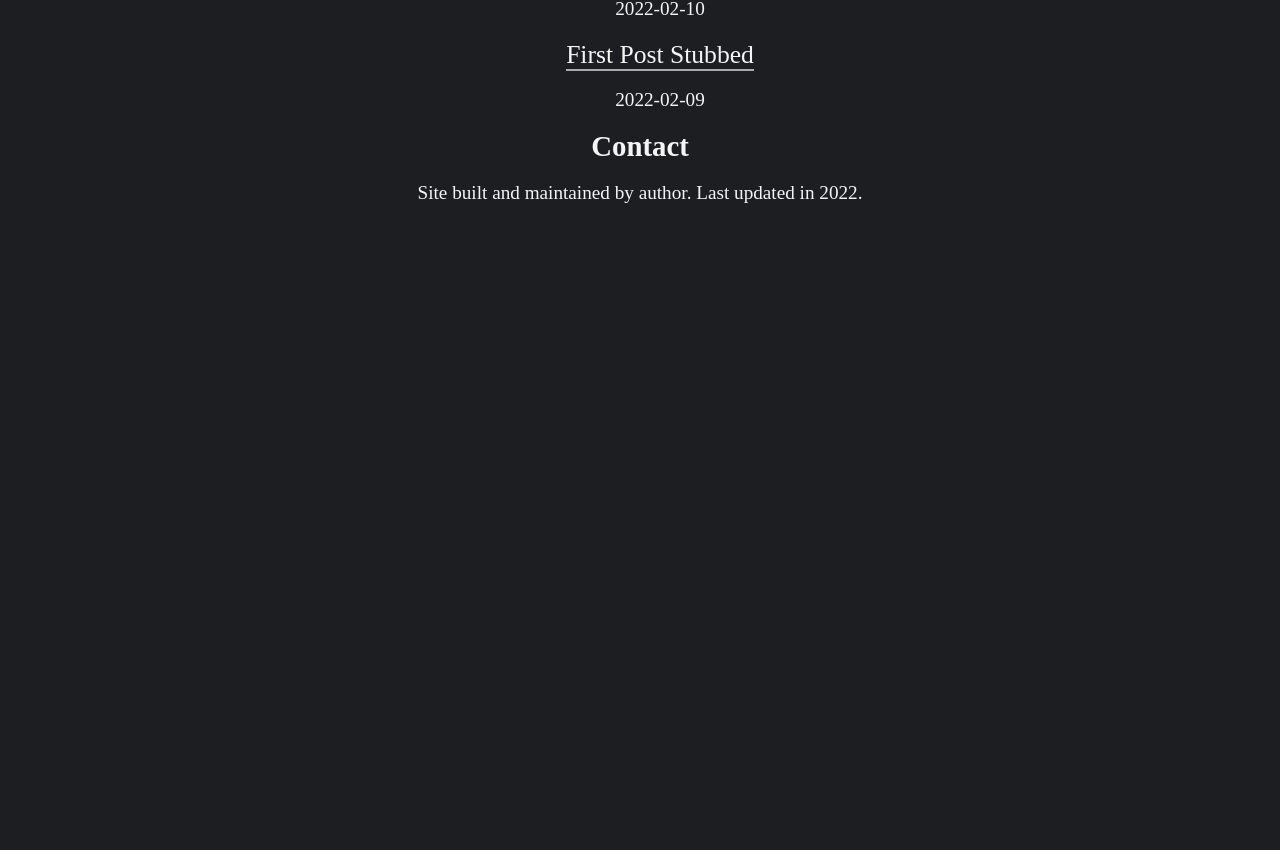
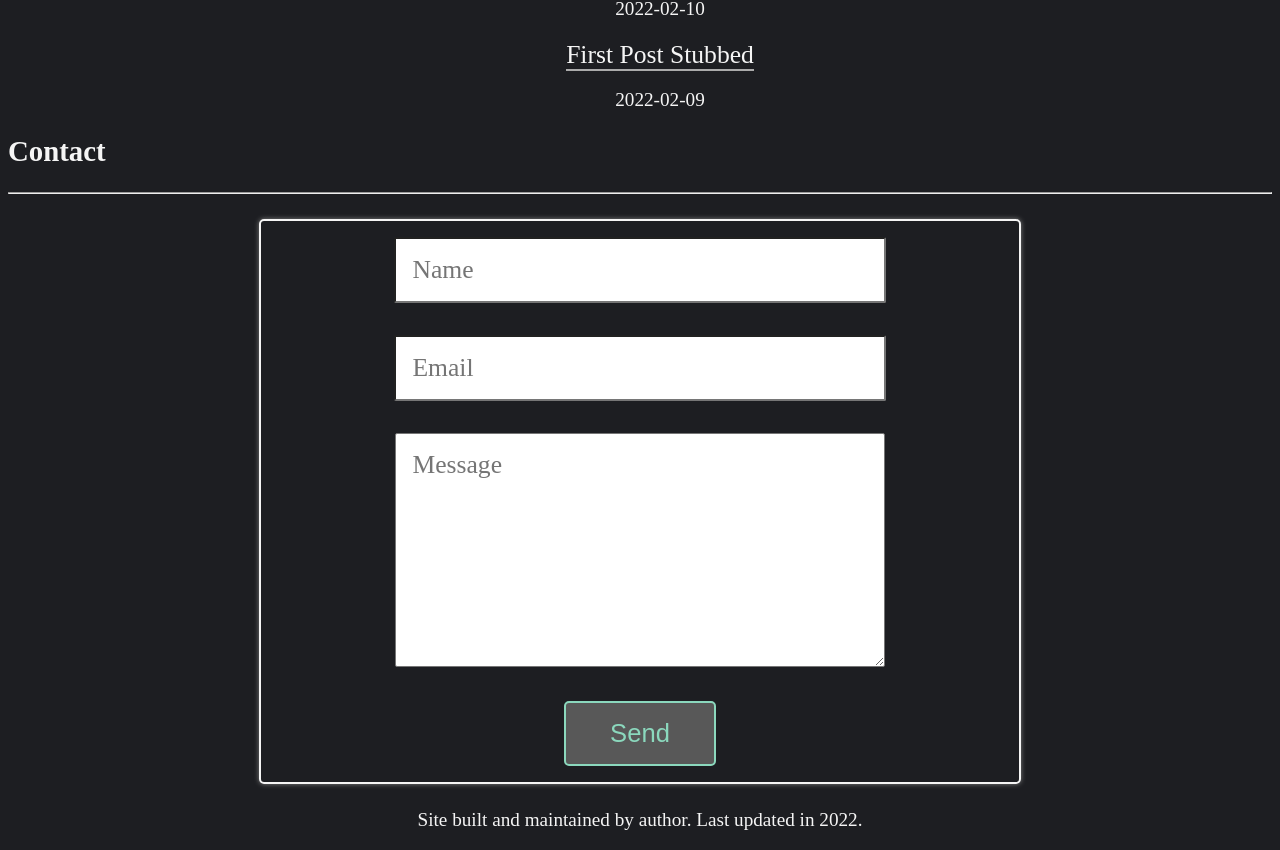
Before and after one commit to timOTdev/thDev3, a Next.js app: page / in a window 1280 px wide. Shown: the part 3458-4308 px from the top of the page. Before the commit the page ends 3681 px from the top, so only its background shows below. Built offline with nearby package versions, Linux system fonts and the light colour scheme.

Commit message:
Add Contact styles

```diff
--- a/components/Contact.tsx
+++ b/components/Contact.tsx
@@ -1 +1,149 @@
-export default () => <h1>Contact</h1>;
+import { useState } from 'react';
+import styled from 'styled-components';
+
+const Section = styled.section`
+  h1 {
+    text-align: left;
+  }
+  ul {
+    list-style-type: none;
+  }
+  form {
+    text-align: center;
+    margin: 2% auto;
+    width: 60%;
+    border-radius: 5px;
+    border: 2px solid ${(props) => props.theme.textColor};
+    box-shadow: 0 0 5px gray;
+  }
+  span {
+    display: block;
+  }
+  input {
+    width: 60%;
+    font-size: 1.6rem;
+    padding: 1rem;
+    margin: 1rem;
+    border-radius: 2px;
+    font-family: 'Quicksand';
+    &:focus {
+      box-shadow: 0 0 20px ${(props) => props.theme.themeToggleButton};
+    }
+  }
+  textarea {
+    width: 60%;
+    height: 200px;
+    font-size: 1.6rem;
+    padding: 1rem;
+    margin: 1rem;
+    border-radius: 2px;
+    font-family: 'Quicksand';
+    &:focus {
+      box-shadow: 0 0 20px ${(props) => props.theme.themeToggleButton};
+    }
+  }
+  button {
+    display: block;
+    width: 20%;
+    font-size: 1.6rem;
+    padding: 1rem;
+    margin: 1rem auto;
+    border-radius: 5px;
+    color: ${(props) => props.theme.themeToggleButton};
+    background: ${(props) => props.theme.buttonBackground};
+    border: 2px solid ${(props) => props.theme.buttonBorder};
+    &:hover {
+      cursor: pointer;
+      color: ${(props) => props.theme.textColor};
+      background: ${(props) => props.theme.themeToggleButton};
+      border: 2px solid ${(props) => props.theme.textColor};
+    }
+  }
+`;
+
+export default function Contact() {
+  const [formStatus, setFormStatus] = useState(false);
+  const [query, setQuery] = useState({
+    name: '',
+    email: '',
+    message: '',
+  });
+
+  const handleChange = () => (e: any) => {
+    const name = e.target.name;
+    const value = e.target.value;
+    setQuery((prevState) => ({
+      ...prevState,
+      [name]: value,
+    }));
+  };
+
+  const handleSubmit = (e: any) => {
+    e.preventDefault();
+    const formData = new FormData();
+    Object.entries(query).forEach(([key, value]) => {
+      formData.append(key, value);
+    });
+    fetch('https://getform.io/f/3a4acd80-932b-47a1-b368-0216d35fb9ab', {
+      method: 'POST',
+      body: formData,
+    })
+      .then(() => setQuery({ name: '', email: '', message: '' }))
+      .then(() => setFormStatus(true));
+  };
+
+  if (formStatus) {
+    return (
+      <Section>
+        <h1>Contact</h1>
+        <hr />
+        <h3>Thanks for your message!</h3>
+      </Section>
+    );
+  } else {
+    return (
+      <Section>
+        <h1>Contact</h1>
+        <hr />
+        <form onSubmit={handleSubmit}>
+          <div>
+            <label htmlFor='name' />
+            <input
+              type='text'
+              name='name'
+              required
+              placeholder='Name'
+              className='form-control'
+              value={query.name}
+              onChange={handleChange()}
+            />
+          </div>
+          <div>
+            <label htmlFor='email' />
+            <input
+              type='email'
+              name='email'
+              required
+              placeholder='Email'
+              className='form-control'
+              value={query.email}
+              onChange={handleChange()}
+            />
+          </div>
+          <div>
+            <label htmlFor='message' />
+            <textarea
+              name='message'
+              required
+              placeholder='Message'
+              className='form-control'
+              value={query.message}
+              onChange={handleChange()}
+            />
+          </div>
+          <button type='submit'>Send</button>
+        </form>
+      </Section>
+    );
+  }
+}
```
